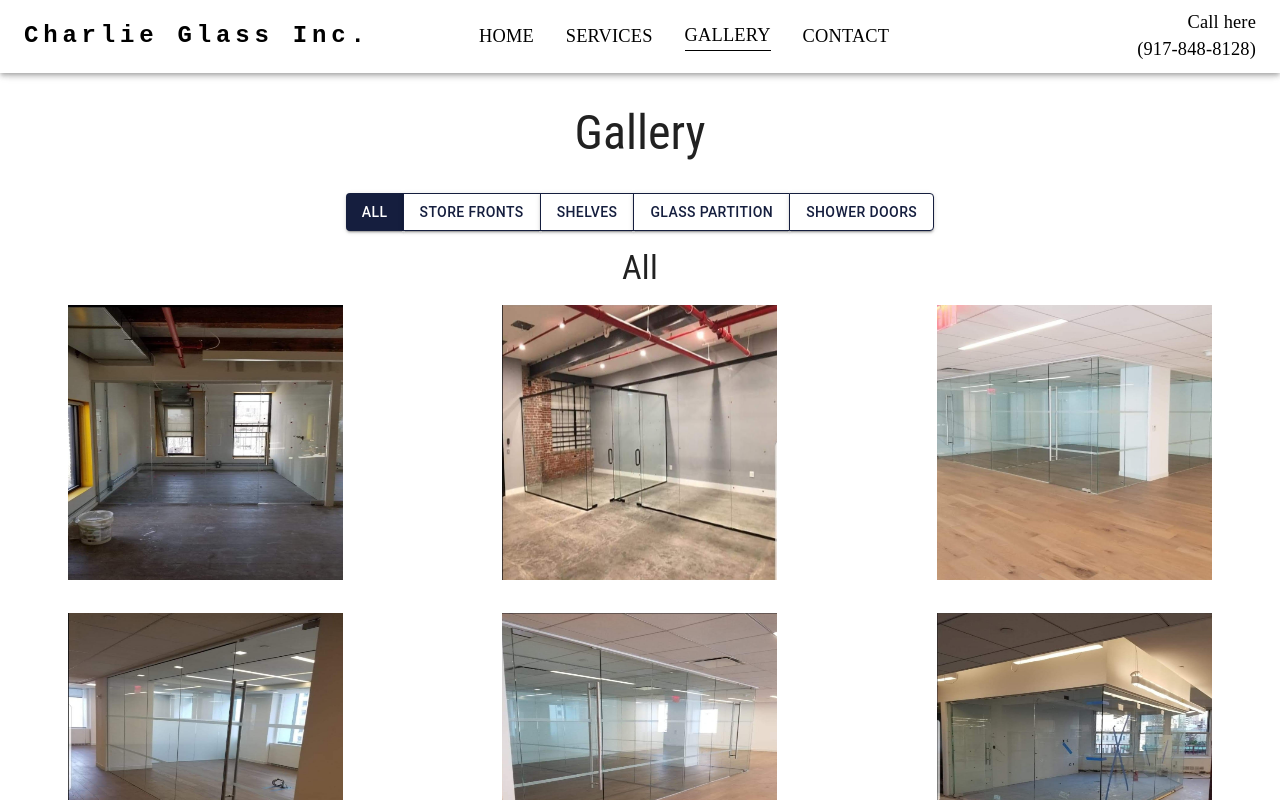
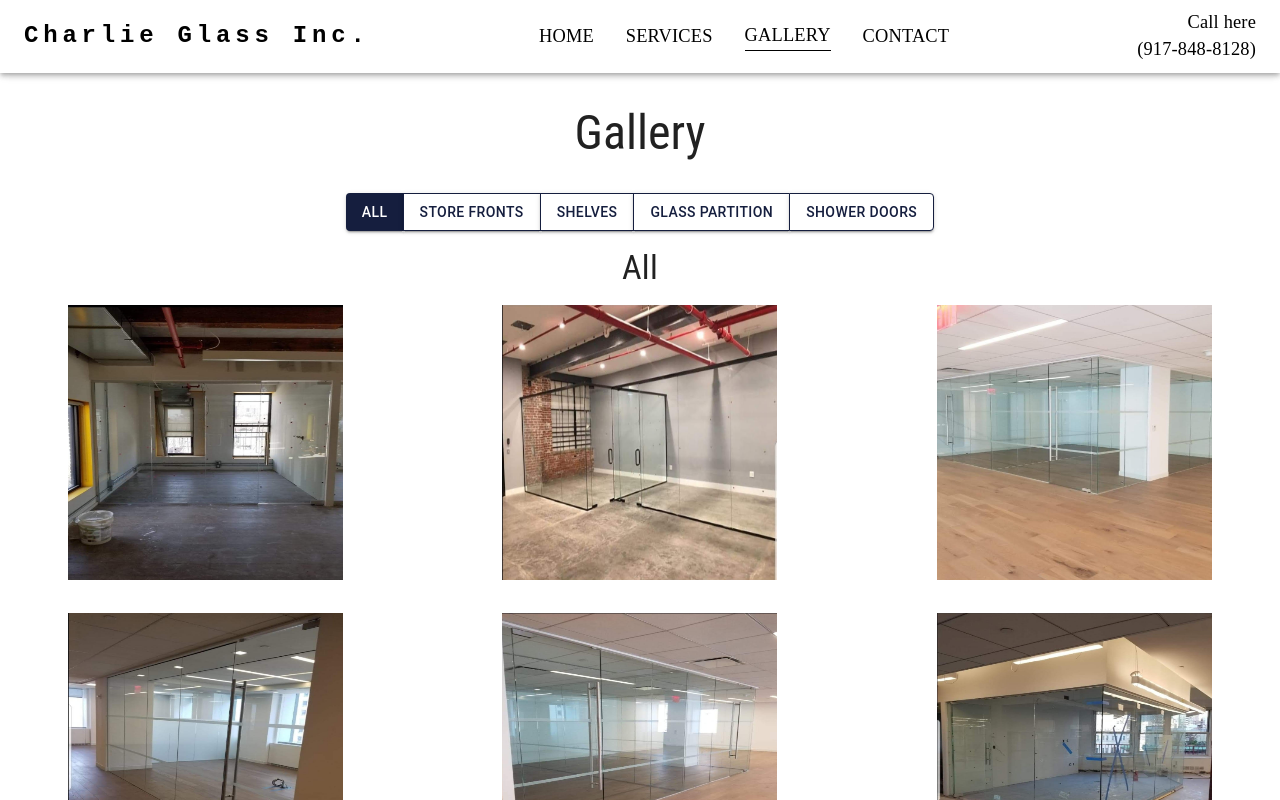
Before and after one commit to nsikan-na/charlie_glass, a React (Create React App) app: page /gallery in a window 1280 px wide. Shown: the top 800 px of the page. Built offline with nearby package versions, Linux system fonts and the light colour scheme.

Commit message:
nav spacing

```diff
--- a/src/pages/Home.tsx
+++ b/src/pages/Home.tsx
@@ -139,6 +139,7 @@ const Home = () => {
                     display: { xs: "none", md: "flex" },
                     justifyContent: "center",
                     alignItems: "center",
+                    marginLeft: "5rem",
                   }}
                 >
                   {pages.map((page, i) => (
@@ -284,6 +285,7 @@ const Home = () => {
                     display: { xs: "none", md: "flex" },
                     justifyContent: "center",
                     alignItems: "center",
+                    marginLeft: "5rem",
                   }}
                 >
                   {pages.map((page, i) => (
--- a/src/pages/Layout.tsx
+++ b/src/pages/Layout.tsx
@@ -135,6 +135,7 @@ function Layout() {
                   display: { xs: "none", md: "flex" },
                   justifyContent: "center",
                   alignItems: "center",
+                  marginLeft: "5rem",
                 }}
               >
                 {pages.map((page, i) => (
```
